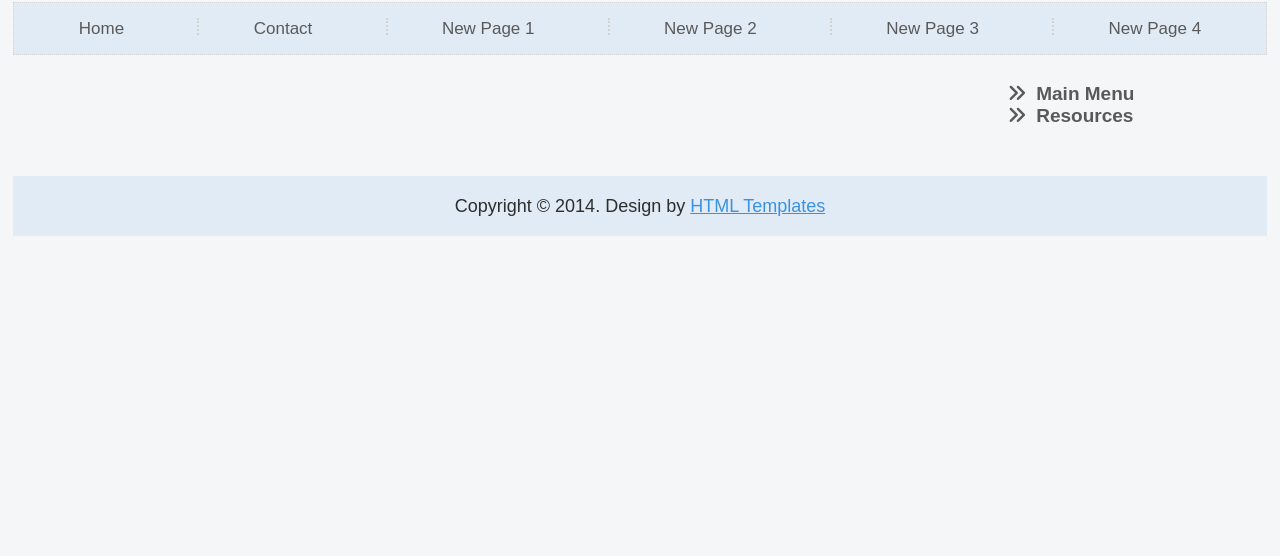
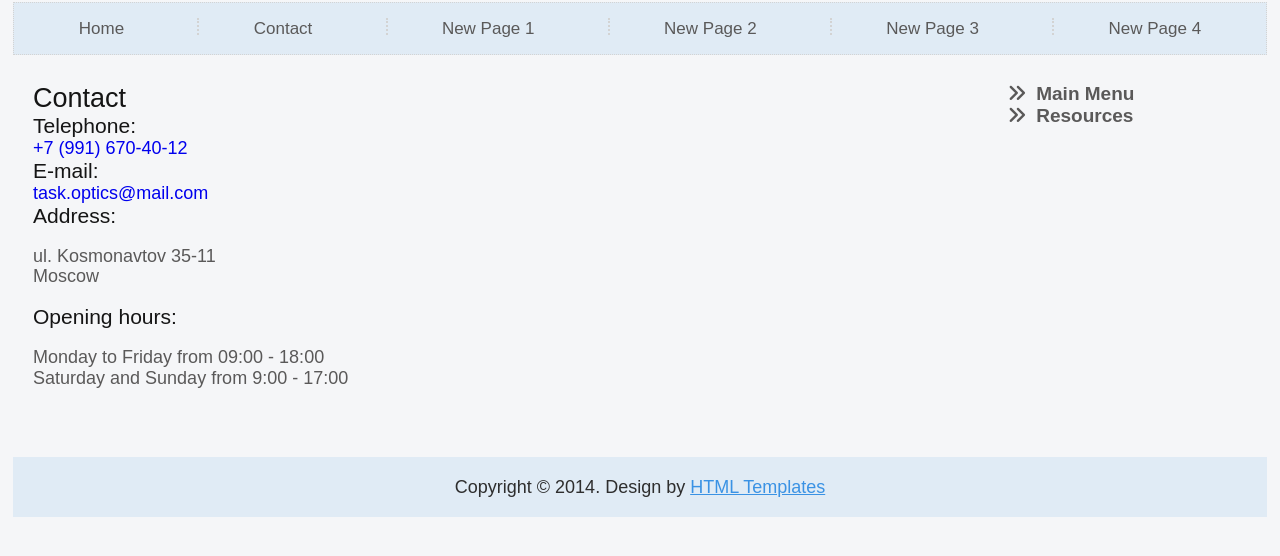
Before and after one commit to KateMarshakova/Website_optics, a plain HTML site: page contact.html in a window 1280 px wide. Shown: the part 218-774 px from the top of the page. Drawn offline with Linux system fonts and the light colour scheme; a web font is replaced by a local one.

Commit message:
ADD structure contact.html

```diff
--- a/contact.html
+++ b/contact.html
@@ -38,9 +38,28 @@
     </nav>
     <section class="information">
         <div class="information-visible">
-
-
-
+            <div class="information-visible__title">
+                <h2>Contact</h2>
+            </div>
+            <div class="information-visible__tel">
+                <h3 class="contact-name">Telephone:</h3>
+                <a class="contact-info" href="tel: +79916704012">+7 (991) 670-40-12</a>
+            </div>
+            <div class="information-visible__mail">
+                <h3 class="contact-name">E-mail:</h3>
+                <a class="contact-info" href="mailto: task.optics@mail.com">task.optics@mail.com</a>
+            </div>
+            <div class="information-visible__address">
+                <h3 class="contact-name">Address:</h3>
+                <p class="contact-info">ul. Kosmonavtov 35-11<br>Moscow</p>
+            </div>
+            <div class="information-visible__works">
+                <h3 class="contact-name">Opening hours:</h3>
+                <p class="contact-info">Monday to Friday from 09:00 - 18:00<br>Saturday and Sunday from 9:00 - 17:00</p>
+            </div>
+            <div class="information-visible__map">
+                <script type="text/javascript" charset="utf-8" async src="https://api-maps.yandex.ru/services/constructor/1.0/js/?um=constructor%3Ac56c98437e709a2d78eb69de0f50ce0cf7b875b1a6c3f85a65bfcb5634b8531c&amp;width=400&amp;height=250&amp;lang=ru_RU&amp;scroll=true"></script>
+            </div>
         </div>
         <div class="information-hidden">
             <div class="hidden-menu">
```
Also changed, not shown: images/slider-girl.png.
